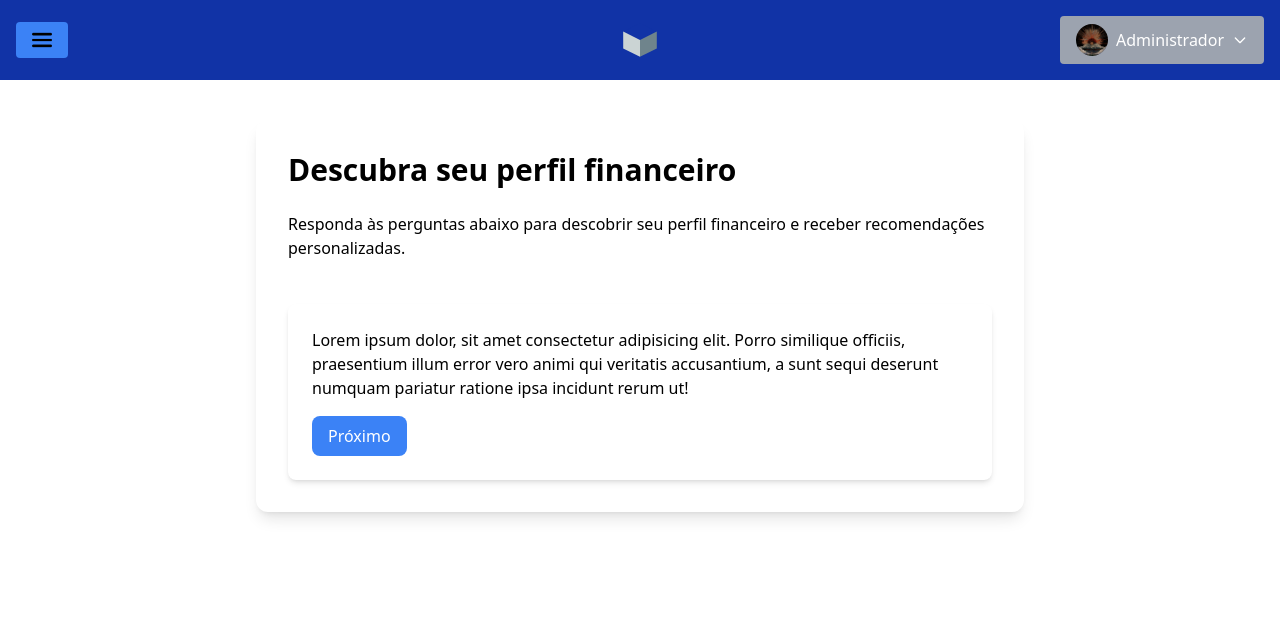
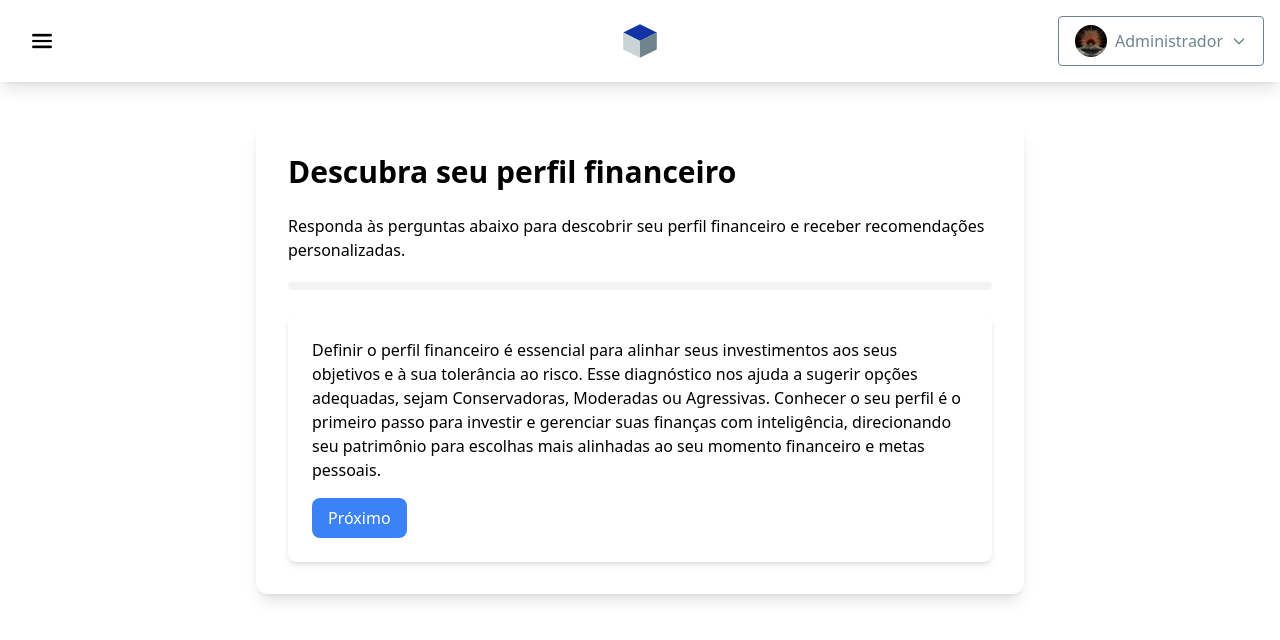
Before and after one commit to ar7utz/Financas, a PHP site: page /modulos/perfil_financeiro/form_perfil.php in a window 1280 px wide. Shown: the top 640 px of the page. Run offline with PHP 8.4, Linux system fonts and the light colour scheme; a user stored in the database is signed in; data comes from the database, SQL or seed files in the repository; some web fonts are replaced.

Commit message:
ajustes em botoes e visualizações

```diff
--- a/assets/css/output.css
+++ b/assets/css/output.css
@@ -812,6 +812,10 @@ video {
 
 .h-16 {
   height: 4rem;
+}
+
+.h-2 {
+  height: 0.5rem;
 }
 
 .h-28 {
@@ -1175,6 +1171,20 @@ video {
   border-color: rgb(239 68 68 / var(--tw-border-opacity));
 }
 
+.border-white\/30 {
+  border-color: rgb(255 255 255 / 0.3);
+}
+
+.border-kansai {
+  --tw-border-opacity: 1;
+  border-color: rgb(111 132 140 / var(--tw-border-opacity));
+}
+
+.border-tollens {
+  --tw-border-opacity: 1;
+  border-color: rgb(17 51 166 / var(--tw-border-opacity));
+}
+
 .bg-black {
   --tw-bg-opacity: 1;
   background-color: rgb(0 0 0 / var(--tw-bg-opacity));
@@ -1440,84 +1454,89 @@ video {
   text-transform: lowercase;
 }
 
+.text-blue-600 {
+  --tw-text-opacity: 1;
+  color: rgb(37 99 235 / var(--tw-text-opacity));
+}
+
+.text-blue-700 {
+  --tw-text-opacity: 1;
+  color: rgb(29 78 216 / var(--tw-text-opacity));
+}
+
+.text-gray-400 {
+  --tw-text-opacity: 1;
+  color: rgb(156 163 175 / var(--tw-text-opacity));
+}
+
+.text-gray-500 {
+  --tw-text-opacity: 1;
+  color: rgb(107 114 128 / var(--tw-text-opacity));
+}
+
+.text-gray-600 {
+  --tw-text-opacity: 1;
+  color: rgb(75 85 99 / var(--tw-text-opacity));
+}
+
+.text-gray-700 {
+  --tw-text-opacity: 1;
+  color: rgb(55 65 81 / var(--tw-text-opacity));
+}
+
+.text-gray-800 {
+  --tw-text-opacity: 1;
+  color: rgb(31 41 55 / var(--tw-text-opacity));
+}
+
+.text-green-600 {
+  --tw-text-opacity: 1;
+  color: rgb(22 163 74 / var(--tw-text-opacity));
+}
+
+.text-green-700 {
+  --tw-text-opacity: 1;
+  color: rgb(21 128 61 / var(--tw-text-opacity));
+}
+
+.text-red-500 {
+  --tw-text-opacity: 1;
+  color: rgb(239 68 68 / var(--tw-text-opacity));
+}
+
+.text-red-600 {
+  --tw-text-opacity: 1;
+  color: rgb(220 38 38 / var(--tw-text-opacity));
+}
+
+.text-red-700 {
+  --tw-text-opacity: 1;
+  color: rgb(185 28 28 / var(--tw-text-opacity));
+}
+
+.text-tollens {
+  --tw-text-opacity: 1;
+  color: rgb(17 51 166 / var(--tw-text-opacity));
+}
+
+.text-white {
+  --tw-text-opacity: 1;
+  color: rgb(255 255 255 / var(--tw-text-opacity));
+}
+
+.text-yellow-700 {
+  --tw-text-opacity: 1;
+  color: rgb(161 98 7 / var(--tw-text-opacity));
+}
+
 .text-black {
   --tw-text-opacity: 1;
   color: rgb(0 0 0 / var(--tw-text-opacity));
 }
 
-.text-blue-600 {
-  --tw-text-opacity: 1;
-  color: rgb(37 99 235 / var(--tw-text-opacity));
-}
-
-.text-blue-700 {
-  --tw-text-opacity: 1;
-  color: rgb(29 78 216 / var(--tw-text-opacity));
-}
-
-.text-gray-400 {
-  --tw-text-opacity: 1;
-  color: rgb(156 163 175 / var(--tw-text-opacity));
-}
-
-.text-gray-500 {
-  --tw-text-opacity: 1;
-  color: rgb(107 114 128 / var(--tw-text-opacity));
-}
-
-.text-gray-600 {
-  --tw-text-opacity: 1;
-  color: rgb(75 85 99 / var(--tw-text-opacity));
-}
-
-.text-gray-700 {
-  --tw-text-opacity: 1;
-  color: rgb(55 65 81 / var(--tw-text-opacity));
-}
-
-.text-gray-800 {
-  --tw-text-opacity: 1;
-  color: rgb(31 41 55 / var(--tw-text-opacity));
-}
-
-.text-green-600 {
-  --tw-text-opacity: 1;
-  color: rgb(22 163 74 / var(--tw-text-opacity));
-}
-
-.text-green-700 {
-  --tw-text-opacity: 1;
-  color: rgb(21 128 61 / var(--tw-text-opacity));
-}
-
-.text-red-500 {
-  --tw-text-opacity: 1;
-  color: rgb(239 68 68 / var(--tw-text-opacity));
-}
-
-.text-red-600 {
-  --tw-text-opacity: 1;
-  color: rgb(220 38 38 / var(--tw-text-opacity));
-}
-
-.text-red-700 {
-  --tw-text-opacity: 1;
-  color: rgb(185 28 28 / var(--tw-text-opacity));
-}
-
-.text-tollens {
-  --tw-text-opacity: 1;
-  color: rgb(17 51 166 / var(--tw-text-opacity));
-}
-
-.text-white {
-  --tw-text-opacity: 1;
-  color: rgb(255 255 255 / var(--tw-text-opacity));
-}
-
-.text-yellow-700 {
-  --tw-text-opacity: 1;
-  color: rgb(161 98 7 / var(--tw-text-opacity));
+.text-kansai {
+  --tw-text-opacity: 1;
+  color: rgb(111 132 140 / var(--tw-text-opacity));
 }
 
 .opacity-50 {
--- a/assets/templates/navbar.php
+++ b/assets/templates/navbar.php
@@ -52,10 +52,10 @@ $nomeExibido = formatarNome($nome);
 
 ?>
 
-<header class="bg-tollens p-4 flex items-center relative">
+<header class="bg-white p-4 flex items-center relative shadow-lg">
 
     <?php if (!$esconder_botao_menu): ?>
-        <button id="btnMenu" class="bg-blue-500 text-white py-2 px-4 rounded">
+        <button id="btnMenu" class="bg-white text-white py-2 px-4 rounded hover:border border-kansai hover:shadow-lg focus:outline-none transition duration-300">
             <img src="../../assets/img/icone_menu.png" alt="Menu" width="20px" height="20px">
         </button>
     <?php endif; ?>
@@ -86,7 +86,7 @@ $nomeExibido = formatarNome($nome);
 
     <div class="ml-auto relative">
         <!-- Ícone da foto do usuário -->
-        <button id="dropdownToggle" class="flex items-center space-x-2 bg-gray-400 text-white py-2 px-4 rounded focus:outline-none relative">
+        <button id="dropdownToggle" class="flex items-center space-x-2 bg-white border border-kansai text-kansai py-2 px-4 rounded focus:outline-none relative">
             <img src="<?php echo '../../assets/uploads/' . $foto; ?>" alt="Foto do Usuário" class="w-8 h-8 rounded-full object-cover"
             />
             <span class="font-medium"><?php echo htmlspecialchars($nomeExibido); ?></span>
--- a/modulos/perfil_financeiro/form_perfil.php
+++ b/modulos/perfil_financeiro/form_perfil.php
@@ -40,9 +40,9 @@ $usuario_id = $_SESSION['user_id'];
         </div>
         <form method="POST" action="./pontuação_perfil.php" id="perfilFinanceiroForm" class="bg-white p-6 rounded-lg shadow-md">
             <div class="step">
-                Lorem ipsum dolor, sit amet consectetur adipisicing elit.
-                Porro similique officiis, praesentium illum error vero animi qui veritatis accusantium,
-                a sunt sequi deserunt numquam pariatur ratione ipsa incidunt rerum ut!
+                Definir o perfil financeiro é essencial para alinhar seus investimentos aos seus objetivos e à sua tolerância ao risco.
+                Esse diagnóstico nos ajuda a sugerir opções adequadas, sejam Conservadoras, Moderadas ou Agressivas. Conhecer o seu perfil é o primeiro
+                passo para investir e gerenciar suas finanças com inteligência, direcionando seu patrimônio para escolhas mais alinhadas ao seu momento financeiro e metas pessoais.
             </div>
 
             <!-- Passo 1 -->
```
Also changed, not shown: other parts of assets/css/output.css (+46 -35 lines), modulos/dashboard/hp_login.php (+36 -4 lines).
